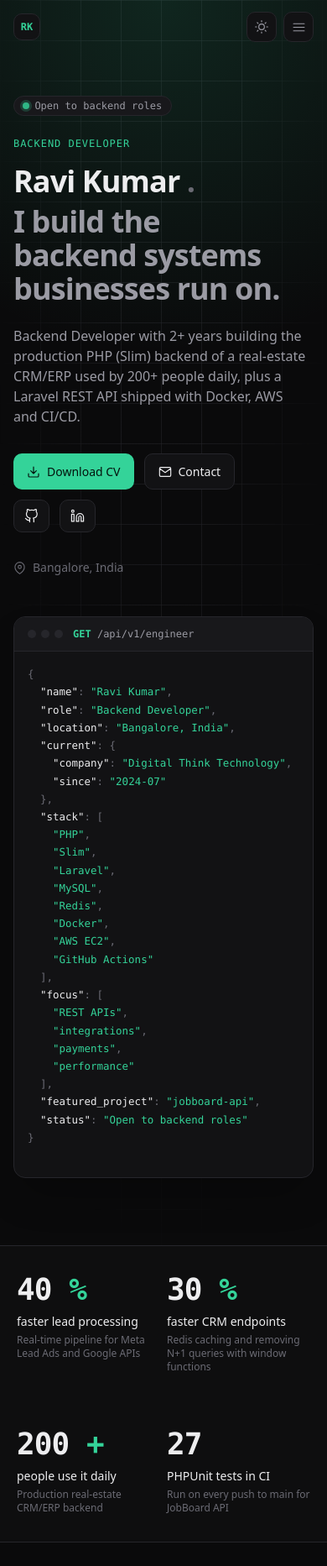
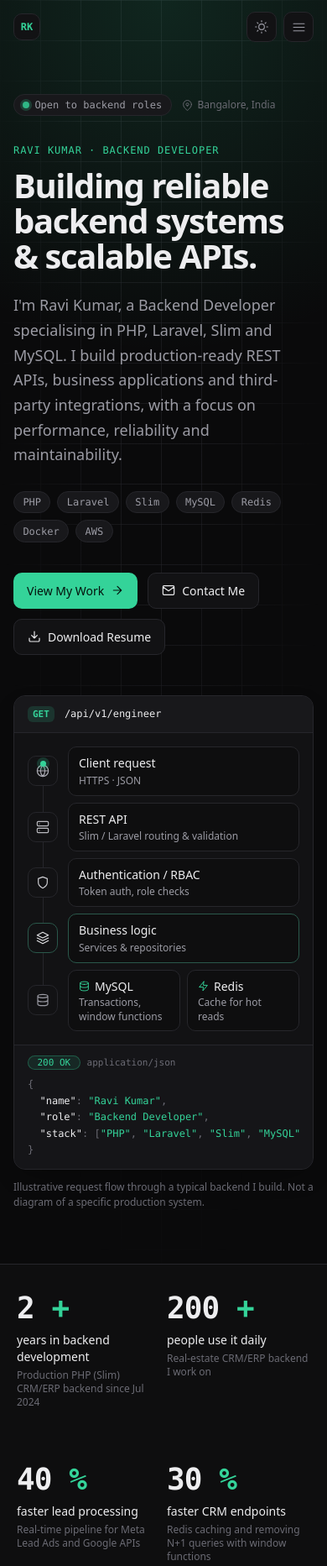
Before and after one commit to ravi0js/portfolio-v2, an Astro site: page / in a window 390 px wide. Shown: the top 1865 px of the page at 84% size. Built offline with nearby package versions, Linux system fonts and the light colour scheme; Astro itself is replaced by a stand-in of ours; code samples lack their colours; animation ran at ten frames a second.

Commit message:
Step 3: navigation and hero
- Navbar: Home, About, Skills, Experience, Projects, Contact + Resume; desktop links
  from 1024px, mobile menu below; accent underline for the active section
- Hero: new headline and intro (from profile.json), core stack badges, View My Work /
  Contact Me / Download Resume CTAs
- Request-lifecycle visual (CSS only): client → REST API → auth/RBAC → business logic
  → MySQL + Redis, with JSON response; labelled illustrative; static under reduced motion
- Highlights now CV-only: 2+ years, 200+ daily users, 40%, 30%
- Featured project section id is now #projects; OG image regenerated

Co-Authored-By: Claude Opus 5.5 <noreply@anthropic.com>

```diff
--- a/scripts/og.mjs
+++ b/scripts/og.mjs
@@ -38,7 +38,7 @@ const svg = `<svg xmlns="http://www.w3.org/2000/svg" width="1200" height="630">
   ${grid}
   <rect width="1200" height="630" fill="url(#fade)"/>
   <rect width="1200" height="630" fill="url(#g)"/>
-  <text x="80" y="130" font-family="DejaVu Sans Mono, monospace" font-size="24" fill="${accent}" letter-spacing="2">${esc(profile.apiConsole.method)} ${esc(profile.apiConsole.path)}</text>
+  <text x="80" y="130" font-family="DejaVu Sans Mono, monospace" font-size="24" fill="${accent}" letter-spacing="2">${esc(profile.heroVisual.request.method)} ${esc(profile.heroVisual.request.path)}</text>
   <text x="80" y="250" font-family="DejaVu Sans, sans-serif" font-size="84" font-weight="700" fill="${dark.text}">${esc(profile.name)}</text>
   <text x="80" y="325" font-family="DejaVu Sans, sans-serif" font-size="42" fill="${dark.muted}">${esc(profile.role)}</text>
   <text x="80" y="400" font-family="DejaVu Sans, sans-serif" font-size="26" fill="${dark.subtle}">${esc(profile.headline)}</text>
--- /dev/null
+++ b/src/components/hero/RequestFlow.astro
@@ -0,0 +1,168 @@
+---
+/**
+ * Hero visual: one request travelling through a typical backend stack and the
+ * JSON response it returns. Pure HTML/CSS (no JS). All labels come from
+ * profile.json → heroVisual. Static under reduced motion.
+ */
+import Icon from '@/components/ui/Icon.astro';
+import Badge from '@/components/ui/Badge.astro';
+import { profile } from '@/lib/content';
+
+const v = profile.heroVisual;
+const steps = v.layers.length + 1; // layers + the data row
+// Pretty-print, but keep short arrays on one line so the response stays compact.
+const body = JSON.stringify(v.response.body, null, 2).replace(/\[\s*([^[\]{}]*?)\s*\]/g, (m, inner: string) => {
+  const one = `[${inner.split(/,\s*/).join(', ')}]`;
+  return one.length <= 48 ? one : m;
+});
+// Single-pass syntax colouring: a string followed by ':' is a key, otherwise a value.
+const esc = (t: string) => t.replace(/&/g, '&amp;').replace(/</g, '&lt;').replace(/>/g, '&gt;');
+const highlighted = body
+  .split(/("(?:[^"\\]|\\.)*"(?:\s*:)?)/g)
+  .map((part) => {
+    if (!part.startsWith('"')) return `<span class="text-subtle">${esc(part)}</span>`;
+    const isKey = /:\s*$/.test(part);
+    const str = esc(part.replace(/\s*:\s*$/, ''));
+    return isKey
+      ? `<span class="text-fg">${str}</span><span class="text-subtle">:</span>`
+      : `<span class="text-accent">${str}</span>`;
+  })
+  .join('');
+---
+
+<figure class="rf w-full" style={`--steps:${steps}`} aria-labelledby="rf-caption">
+  <div class="card overflow-hidden shadow-raised">
+    <!-- Request line -->
+    <div class="flex items-center gap-3 border-b border-line bg-raised px-4 py-3">
+      <span class="rounded-sm bg-accent/15 px-1.5 py-0.5 font-mono text-micro font-semibold text-accent">
+        {v.request.method}
+      </span>
+      <span class="truncate font-mono text-caption text-fg">{v.request.path}</span>
+      <span class="ml-auto hidden font-mono text-micro tracking-label text-subtle uppercase sm:block">{v.title}</span>
+    </div>
+
+    <!-- Layers -->
+    <ol class="rf-list relative space-y-2 p-4 sm:p-5">
+      <span class="rf-rail" aria-hidden="true">
+        <span class="rf-packet"></span>
+      </span>
+      {v.layers.map((layer, i) => (
+        <li class="rf-node relative flex items-center gap-3" style={`--i:${i}`}>
+          <span class="rf-icon relative z-10 grid size-9 shrink-0 place-items-center rounded-md border border-line bg-surface text-muted">
+            <Icon name={layer.icon} size={16} />
+          </span>
+          <div class="rf-box flex min-w-0 flex-1 items-center justify-between gap-3 rounded-md border border-line bg-bg/50 px-3 py-2">
+            <div class="min-w-0">
+              <p class="truncate text-small font-medium">{layer.label}</p>
+              <p class="truncate text-caption text-muted">{layer.detail}</p>
+            </div>
+            <span class="hidden shrink-0 font-mono text-micro text-subtle sm:block">{layer.tag}</span>
+          </div>
+        </li>
+      ))}
+      <li class="rf-node relative flex items-stretch gap-3" style={`--i:${v.layers.length}`}>
+        <span class="rf-icon relative z-10 grid size-9 shrink-0 place-items-center self-center rounded-md border border-line bg-surface text-muted">
+          <Icon name="database" size={16} />
+        </span>
+        <div class="grid min-w-0 flex-1 grid-cols-2 gap-2">
+          {v.stores.map((s) => (
+            <div class="rf-box min-w-0 rounded-md border border-line bg-bg/50 px-3 py-2">
+              <p class="flex items-center gap-1.5 text-small font-medium">
+                <Icon name={s.icon} size={13} class="shrink-0 text-accent" />
+                <span class="truncate">{s.label}</span>
+              </p>
+              <p class="text-caption leading-snug text-muted">{s.detail}</p>
+            </div>
+          ))}
+        </div>
+      </li>
+    </ol>
+
+    <!-- Response -->
+    <div class="border-t border-line bg-raised/60 px-4 py-3 sm:px-5">
+      <div class="mb-2 flex items-center gap-2">
+        <Badge variant="accent" class="!py-0 !text-micro">
+          {v.response.status}
+        </Badge>
+        <span class="font-mono text-micro text-subtle">application/json</span>
+      </div>
+      <pre class="overflow-x-auto font-mono text-caption leading-relaxed text-muted"><code set:html={highlighted} /></pre>
+    </div>
+  </div>
+  <figcaption id="rf-caption" class="mt-3 text-caption text-subtle">
+    {v.caption}
+  </figcaption>
+</figure>
+
+<style>
+  /* Rail runs through the centre of the icon column (icon is 2.25rem wide). */
+  .rf-rail {
+    position: absolute;
+    left: calc(1rem + 1.125rem);
+    top: 2.25rem;
+    bottom: 2.25rem;
+    width: 1px;
+    background: var(--c-border);
+  }
+  @media (min-width: 40rem) {
+    .rf-rail {
+      left: calc(1.25rem + 1.125rem);
+    }
+  }
+  .rf-packet {
+    display: none;
+  }
+
+  /* One cycle: the packet travels down over 70% of the cycle, then rests. */
+  :global(.js-motion) .rf {
+    --cycle: 4.2s;
+  }
+  :global(.js-motion) .rf-packet {
+    display: block;
+    position: absolute;
+    z-index: 20; /* above the icon tiles it passes */
+    left: 50%;
+    top: 0;
+    width: 7px;
+    height: 7px;
+    margin: -3.5px 0 0 -3.5px;
+    border-radius: 999px;
+    background: var(--c-accent);
+    box-shadow: 0 0 0 4px color-mix(in oklab, var(--c-accent) 20%, transparent);
+    animation: rf-travel var(--cycle) var(--ease-in-out-soft) infinite;
+  }
+  @keyframes rf-travel {
+    0% {
+      top: 0;
+      opacity: 0;
+    }
+    6% {
+      opacity: 1;
+    }
+    70% {
+      top: 100%;
+      opacity: 1;
+    }
+    80%,
+    100% {
+      top: 100%;
+      opacity: 0;
+    }
+  }
+  /* Each node lights up as the packet reaches it. */
+  :global(.js-motion) .rf-node .rf-icon,
+  :global(.js-motion) .rf-node .rf-box {
+    animation: rf-hit var(--cycle) ease-out infinite;
+    animation-delay: calc(var(--cycle) * 0.7 * var(--i) / (var(--steps) - 1));
+  }
+  @keyframes rf-hit {
+    0% {
+      border-color: var(--c-accent);
+      color: var(--c-text);
+    }
+    18%,
+    100% {
+      border-color: var(--c-border);
+    }
+  }
+</style>
--- a/src/components/sections/FeaturedProject.astro
+++ b/src/components/sections/FeaturedProject.astro
@@ -9,7 +9,7 @@ const meta = site.sections.project;
 ---
 
 {p && (
-  <Section id="project" eyebrow={meta.eyebrow} title={meta.title} subtitle={meta.subtitle}>
+  <Section id="projects" eyebrow={meta.eyebrow} title={meta.title} subtitle={meta.subtitle}>
     <div class="card overflow-hidden" data-reveal>
       <div class="grid gap-8 p-5 sm:p-7 lg:grid-cols-2 lg:gap-10">
         <div>
--- a/src/components/sections/Hero.astro
+++ b/src/components/sections/Hero.astro
@@ -1,161 +1,57 @@
 ---
+import Container from '@/components/layout/Container.astro';
+import Button from '@/components/ui/Button.astro';
+import Badge from '@/components/ui/Badge.astro';
 import Icon from '@/components/ui/Icon.astro';
-import { profile, experience, featuredProject } from '@/lib/content';
-
-const current = experience.find((e) => e.end === null);
-const { apiConsole } = profile;
-
-// The console response is generated from profile/experience JSON, so it never drifts from the page.
-const response: Record<string, unknown> = {
-  name: profile.name,
-  role: profile.role,
-  location: profile.location,
-  ...(current && { current: { company: current.company, since: current.start } }),
-  stack: profile.primaryStack,
-  focus: ['REST APIs', 'integrations', 'payments', 'performance'],
-  featured_project: featuredProject?.slug,
-  ...(profile.availability && { status: profile.availability }),
-};
-
-type Tok = { t: string; c?: string };
-function tokenize(value: unknown, indent = 0): Tok[][] {
-  const pad = '  '.repeat(indent);
-  const lines: Tok[][] = [];
-  if (Array.isArray(value)) {
-    const inline = value.every((v) => typeof v === 'string') && JSON.stringify(value).length < 44;
-    if (inline)
-      return [
-        [
-          { t: '[' },
-          ...value.flatMap((v, i) => [
-            { t: JSON.stringify(v), c: 'str' },
-            ...(i < value.length - 1 ? [{ t: ', ' }] : []),
-          ]),
-          { t: ']' },
-        ],
-      ];
-    lines.push([{ t: '[' }]);
-    value.forEach((v, i) => {
-      const inner = tokenize(v, indent + 1);
-      inner[0].unshift({ t: pad + '  ' });
-      if (i < value.length - 1) inner[inner.length - 1].push({ t: ',' });
-      lines.push(...inner);
-    });
-    lines.push([{ t: pad + ']' }]);
-    return lines;
-  }
-  if (value && typeof value === 'object') {
-    const entries = Object.entries(value);
-    lines.push([{ t: '{' }]);
-    entries.forEach(([k, v], i) => {
-      const inner = tokenize(v, indent + 1);
-      inner[0].unshift({ t: pad + '  ' }, { t: JSON.stringify(k), c: 'key' }, { t: ': ' });
-      if (i < entries.length - 1) inner[inner.length - 1].push({ t: ',' });
-      lines.push(...inner);
-    });
-    lines.push([{ t: pad + '}' }]);
-    return lines;
-  }
-  return [[{ t: JSON.stringify(value), c: typeof value === 'string' ? 'str' : 'num' }]];
-}
-const lines = tokenize(response);
-const tokenClass: Record<string, string> = { key: 'text-fg', str: 'text-accent', num: 'text-amber-400' };
+import RequestFlow from '@/components/hero/RequestFlow.astro';
+import { profile } from '@/lib/content';
 ---
 
-<section class="relative overflow-hidden pt-28 pb-20 sm:pt-36 sm:pb-28" aria-labelledby="hero-title">
-  <div class="grid-bg pointer-events-none absolute inset-0 -z-10"></div>
-  <div class="glow pointer-events-none absolute inset-x-0 top-0 -z-10 h-[520px]"></div>
+<section id="home" class="relative overflow-hidden pt-28 pb-16 sm:pt-36 sm:pb-24" aria-labelledby="hero-title">
+  <div class="grid-bg pointer-events-none absolute inset-0 -z-10" aria-hidden="true"></div>
+  <div class="glow pointer-events-none absolute inset-x-0 top-0 -z-10 h-[520px]" aria-hidden="true"></div>
 
-  <div class="container-page grid grid-cols-1 items-center gap-12 *:min-w-0 lg:grid-cols-[1.05fr_1fr] lg:gap-16">
+  <Container class="grid grid-cols-1 items-center gap-12 *:min-w-0 lg:grid-cols-[1.1fr_1fr] lg:gap-16">
     <div>
-      {profile.availability && (
-        <p class="chip mb-6 !text-xs" data-hero>
-          <span class="status-dot" aria-hidden="true" />
-          {profile.availability}
-        </p>
-      )}
-      <p class="eyebrow mb-4" data-hero style="--reveal-delay:60ms">
-        {profile.role}
+      <div class="flex flex-wrap items-center gap-x-3 gap-y-2" data-hero>
+        {profile.availability && <Badge dot>{profile.availability}</Badge>}
+        <span class="flex items-center gap-1.5 text-caption text-subtle">
+          <Icon name="mapPin" size={13} />
+          {profile.location}
+        </span>
+      </div>
+
+      <p class="eyebrow mt-8" data-hero style="--reveal-delay:60ms">
+        {profile.name} · {profile.role}
       </p>
-      <h1
-        id="hero-title"
-        class="text-4xl font-semibold tracking-tight text-balance sm:text-5xl lg:text-[3.4rem] lg:leading-[1.05]"
-        data-hero
-        style="--reveal-delay:120ms"
-      >
-        {profile.name}
-        <span class="text-subtle">.</span>
-        <span class="mt-2 block text-muted">{profile.headline}</span>
+      <h1 id="hero-title" class="mt-3 text-display text-balance" data-hero style="--reveal-delay:120ms">
+        {profile.headline}
       </h1>
-      <p class="mt-6 max-w-xl text-pretty text-muted sm:text-lg" data-hero style="--reveal-delay:180ms">
-        {profile.tagline}
+      <p class="mt-6 max-w-xl text-lead text-pretty text-muted" data-hero style="--reveal-delay:180ms">
+        {profile.intro}
       </p>
 
-      <div class="mt-8 flex flex-wrap gap-3" data-hero style="--reveal-delay:240ms">
-        <a href={profile.cv.file} class="btn btn-primary" download>
-          <Icon name="download" size={16} />
+      <ul class="mt-7 flex flex-wrap gap-2" aria-label="Core technologies" data-hero style="--reveal-delay:220ms">
+        {profile.heroStack.map((t) => (
+          <Badge as="li">{t}</Badge>
+        ))}
+      </ul>
+
+      <div class="mt-9 flex flex-wrap gap-3" data-hero style="--reveal-delay:260ms">
+        <Button href="#projects" iconRight="arrowRight">
+          View My Work
+        </Button>
+        <Button href="#contact" variant="secondary" icon="mail">
+          Contact Me
+        </Button>
+        <Button href={profile.cv.file} variant="secondary" icon="download" download>
           {profile.cv.label}
-        </a>
-        <a href="#contact" class="btn btn-ghost">
-          <Icon name="mail" size={16} />
-          Contact
-        </a>
-        <div class="flex gap-3">
-          {profile.links.map((l) => (
-            <a href={l.url} class="btn btn-ghost !px-3" target="_blank" rel="noopener noreferrer" aria-label={l.label}>
-              <Icon name={l.icon} size={17} />
-            </a>
-          ))}
-        </div>
+        </Button>
       </div>
-
-      <p class="mt-8 flex items-center gap-2 text-sm text-subtle" data-hero style="--reveal-delay:300ms">
-        <Icon name="mapPin" size={15} />
-        {profile.location}
-      </p>
     </div>
 
-    <!-- API console: a response generated from profile.json -->
-    <div class="card overflow-hidden shadow-2xl shadow-black/30" data-hero style="--reveal-delay:200ms">
-      <div class="flex items-center gap-3 border-b border-line bg-raised px-4 py-3">
-        <div class="flex gap-1.5" aria-hidden="true">
-          <span class="size-2.5 rounded-full bg-line"></span>
-          <span class="size-2.5 rounded-full bg-line"></span>
-          <span class="size-2.5 rounded-full bg-line"></span>
-        </div>
-        <p class="code truncate text-xs text-muted">
-          <span class="font-semibold text-accent">{apiConsole.method}</span>
-          {apiConsole.path}
-        </p>
-        <p class="code ml-auto hidden shrink-0 text-xs text-subtle sm:block">
-          <span class="text-accent">{apiConsole.status}</span>
-          {apiConsole.latency && ` · ${apiConsole.latency}`}
-        </p>
-      </div>
-      <pre
-        class="code overflow-x-auto p-4 text-[0.78rem] sm:p-5 sm:text-[0.8125rem]"
-        aria-label="Example API response describing Ravi Kumar"
-      ><code>{lines.map((line, i) => (
-        <span class="console-line block" style={`--i:${i}`}>{line.map((tok) => (tok.c ? <span class={tokenClass[tok.c]}>{tok.t}</span> : <span class="text-subtle">{tok.t}</span>))}</span>
-      ))}<span class="caret" aria-hidden="true"></span></code></pre>
+    <div data-hero style="--reveal-delay:200ms">
+      <RequestFlow />
     </div>
-  </div>
+  </Container>
 </section>
-
-<style>
-  .js-motion .console-line {
-    opacity: 0;
-    animation: line-in 0.35s ease forwards;
-    animation-delay: calc(500ms + var(--i) * 55ms);
-  }
-  @keyframes line-in {
-    from {
-      opacity: 0;
-      transform: translateX(-4px);
-    }
-    to {
-      opacity: 1;
-      transform: none;
-    }
-  }
-</style>
--- a/src/data/metrics.json
+++ b/src/data/metrics.json
@@ -1,4 +1,18 @@
 [
+  {
+    "value": "2",
+    "suffix": "+",
+    "label": "years in backend development",
+    "context": "Production PHP (Slim) CRM/ERP backend since Jul 2024",
+    "source": "CV · Professional summary"
+  },
+  {
+    "value": "200",
+    "suffix": "+",
+    "label": "people use it daily",
+    "context": "Real-estate CRM/ERP backend I work on",
+    "source": "CV · Professional summary"
+  },
   {
     "value": "40",
     "suffix": "%",
@@ -12,19 +26,5 @@
     "label": "faster CRM endpoints",
     "context": "Redis caching and removing N+1 queries with window functions",
     "source": "CV · Digital Think Technology"
-  },
-  {
-    "value": "200",
-    "suffix": "+",
-    "label": "people use it daily",
-    "context": "Production real-estate CRM/ERP backend",
-    "source": "CV · Professional summary"
-  },
-  {
-    "value": "27",
-    "suffix": "",
-    "label": "PHPUnit tests in CI",
-    "context": "Run on every push to main for JobBoard API",
-    "source": "JobBoard API repository"
   }
 ]
--- a/src/data/profile.json
+++ b/src/data/profile.json
@@ -2,8 +2,9 @@
   "name": "Ravi Kumar",
   "initials": "RK",
   "role": "Backend Developer",
-  "headline": "I build the backend systems businesses run on.",
+  "headline": "Building reliable backend systems & scalable APIs.",
   "tagline": "Backend Developer with 2+ years building the production PHP (Slim) backend of a real-estate CRM/ERP used by 200+ people daily, plus a Laravel REST API shipped with Docker, AWS and CI/CD.",
+  "intro": "I'm Ravi Kumar, a Backend Developer specialising in PHP, Laravel, Slim and MySQL. I build production-ready REST APIs, business applications and third-party integrations, with a focus on performance, reliability and maintainability.",
   "location": "Bangalore, India",
   "email": "ravi.jsdeveloper@gmail.com",
   "availability": "Open to backend roles",
@@ -12,6 +13,7 @@
     "Day to day that means PHP (Slim and Laravel), MySQL tuned with window functions and transactions, Redis caching, and third-party integrations like Meta Lead Ads, Microsoft Graph and Exotel VoIP. Before this I taught PHP and MySQL to undergraduate students."
   ],
   "primaryStack": ["PHP", "Slim", "Laravel", "MySQL", "Redis", "Docker", "AWS EC2", "GitHub Actions"],
+  "heroStack": ["PHP", "Laravel", "Slim", "MySQL", "Redis", "Docker", "AWS"],
   "links": [
     {
       "label": "GitHub",
@@ -26,7 +28,7 @@
   ],
   "cv": {
     "file": "/cv/Ravi-Kumar-Backend-Developer.pdf",
-    "label": "Download CV"
+    "label": "Download Resume"
   },
   "phoneGate": {
     "enabled": true,
@@ -38,9 +40,59 @@
     "enabled": true,
     "endpoint": "/.netlify/functions/contact"
   },
-  "apiConsole": {
-    "method": "GET",
-    "path": "/api/v1/engineer",
-    "status": "200 OK"
+  "positioning": "I build reliable backend systems, scalable REST APIs and business applications that solve real-world problems.",
+  "heroVisual": {
+    "title": "request lifecycle",
+    "caption": "Illustrative request flow through a typical backend I build. Not a diagram of a specific production system.",
+    "request": {
+      "method": "GET",
+      "path": "/api/v1/engineer"
+    },
+    "layers": [
+      {
+        "label": "Client request",
+        "detail": "HTTPS · JSON",
+        "tag": "client",
+        "icon": "globe"
+      },
+      {
+        "label": "REST API",
+        "detail": "Slim / Laravel routing & validation",
+        "tag": "api",
+        "icon": "server"
+      },
+      {
+        "label": "Authentication / RBAC",
+        "detail": "Token auth, role checks",
+        "tag": "auth",
+        "icon": "shield"
+      },
+      {
+        "label": "Business logic",
+        "detail": "Services & repositories",
+        "tag": "domain",
+        "icon": "layers"
+      }
+    ],
+    "stores": [
+      {
+        "label": "MySQL",
+        "detail": "Transactions, window functions",
+        "icon": "database"
+      },
+      {
+        "label": "Redis",
+        "detail": "Cache for hot reads",
+        "icon": "zap"
+      }
+    ],
+    "response": {
+      "status": "200 OK",
+      "body": {
+        "name": "Ravi Kumar",
+        "role": "Backend Developer",
+        "stack": ["PHP", "Laravel", "Slim", "MySQL"]
+      }
+    }
   }
 }
--- a/src/data/site.json
+++ b/src/data/site.json
@@ -3,7 +3,7 @@
     "url": "https://ravi-kr.netlify.app",
     "title": "Ravi Kumar — Backend Developer (PHP, Laravel, Slim)",
     "titleTemplate": "%s · Ravi Kumar",
-    "description": "Backend Developer building production CRM/ERP backends, REST APIs and third-party integrations with PHP, Slim, Laravel, MySQL and Redis.",
+    "description": "Ravi Kumar, Backend Developer. I build reliable backend systems, scalable REST APIs and business applications with PHP, Laravel, Slim, MySQL and Redis.",
     "ogImage": "/og/default.png",
     "locale": "en_IN",
     "keywords": [
@@ -54,20 +54,24 @@
   },
   "nav": [
     {
+      "label": "Home",
+      "href": "/#home"
+    },
+    {
+      "label": "About",
+      "href": "/#about"
+    },
+    {
+      "label": "Skills",
+      "href": "/#skills"
+    },
+    {
       "label": "Experience",
       "href": "/#experience"
     },
     {
-      "label": "Systems",
-      "href": "/#systems"
-    },
-    {
-      "label": "Project",
-      "href": "/#project"
-    },
-    {
-      "label": "Skills",
-      "href": "/#skills"
+      "label": "Projects",
+      "href": "/#projects"
     },
     {
       "label": "Contact",
--- a/src/lib/content.ts
+++ b/src/lib/content.ts
@@ -14,6 +14,9 @@ import projectsJson from '@/data/projects.json';
 import skillsJson from '@/data/skills.json';
 import educationJson from '@/data/education.json';
 
+import { iconPaths, type IconName } from '@/components/ui/icons';
+
+const iconName = z.enum(Object.keys(iconPaths) as [IconName, ...IconName[]]);
 const hex = z.string().regex(/^#([0-9a-fA-F]{3}|[0-9a-fA-F]{6})$/, 'must be a hex colour like #34d399');
 const url = z.string().min(1);
 const yearMonth = z.string().regex(/^\d{4}-(0[1-9]|1[0-2])$/, 'must be YYYY-MM');
@@ -77,12 +80,15 @@ export const profileSchema = z.object({
   initials: z.string().max(3),
   role: z.string(),
   headline: z.string(),
+  positioning: z.string(),
   tagline: z.string(),
+  intro: z.string(),
   location: z.string(),
   email: z.email(),
   availability: z.string().optional(),
   summary: z.array(z.string()),
   primaryStack: z.array(z.string()),
+  heroStack: z.array(z.string()).min(1),
   links: z.array(z.object({ label: z.string(), url: url, icon: z.enum(['github', 'linkedin', 'mail', 'link']) })),
   cv: z.object({ file: z.string(), label: z.string() }),
   phoneGate: z.object({
@@ -92,7 +98,14 @@ export const profileSchema = z.object({
     endpoint: z.string(),
   }),
   contactForm: z.object({ enabled: z.boolean(), endpoint: z.string() }),
-  apiConsole: z.object({ method: z.string(), path: z.string(), status: z.string(), latency: z.string().optional() }),
+  heroVisual: z.object({
+    title: z.string(),
+    caption: z.string(),
+    request: z.object({ method: z.string(), path: z.string() }),
+    layers: z.array(z.object({ label: z.string(), detail: z.string(), tag: z.string(), icon: iconName })).min(1),
+    stores: z.array(z.object({ label: z.string(), detail: z.string(), icon: iconName })).min(1),
+    response: z.object({ status: z.string(), body: z.record(z.string(), z.unknown()) }),
+  }),
 });
 
 export const metricSchema = z.object({
--- a/src/pages/projects/[slug].astro
+++ b/src/pages/projects/[slug].astro
@@ -17,7 +17,7 @@ const { p } = Astro.props as { p: Project };
 <BaseLayout title={p.title} description={p.tagline} path={`/projects/${p.slug}`}>
   <article class="pt-28 pb-24 sm:pt-36">
     <div class="container-page">
-      <a href="/#project" class="inline-flex items-center gap-2 text-sm text-muted hover:text-fg">
+      <a href="/#projects" class="inline-flex items-center gap-2 text-sm text-muted hover:text-fg">
         <Icon name="arrowLeft" size={15} /> Back
       </a>
 
```
Also changed, not shown: src/components/layout/Header.astro (+31 -9 lines), src/components/ui/icons.ts (+9 -0 lines), public/og/default.png.
